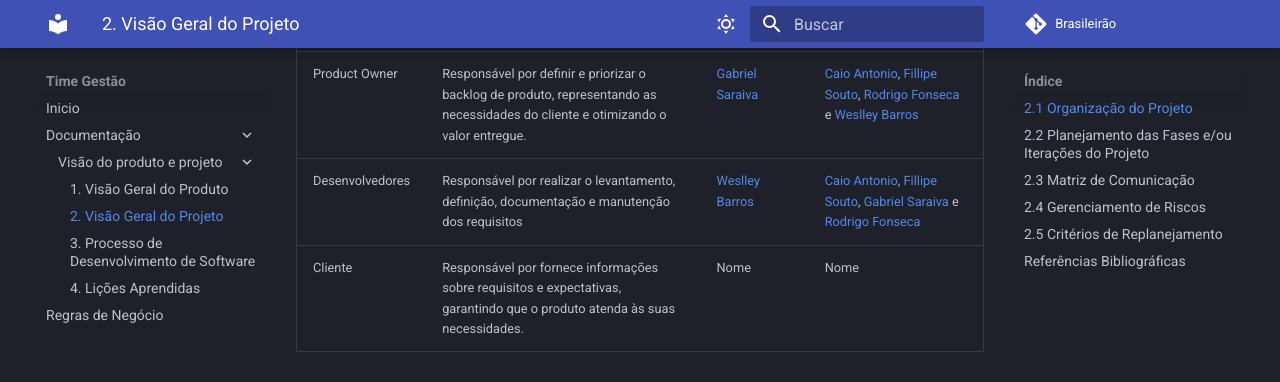
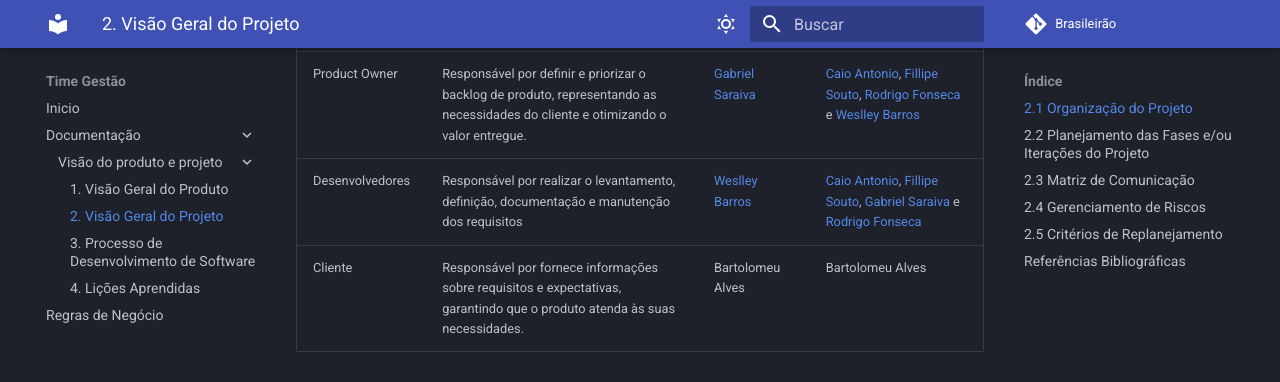
Before and after one commit to FGA-REQ/2024.2-Brasileirao, an MkDocs documentation site: the page built from docs/doc-visao/2.visao-geral-projeto.md, in a window 1280 px wide and 900 px high, scrolled down 354 px. Shown: the top 382 px of the window. Built offline with MkDocs 1.6.1 and Material for MkDocs 9.7.7, drawn with Linux system fonts in a browser that asks for light colours; nearby versions of some CDN libraries; comment, search, counter and statistics services are not loaded.

Commit message:
Adiciona nome do cliente

```diff
--- a/docs/doc-visao/2.visao-geral-projeto.md
+++ b/docs/doc-visao/2.visao-geral-projeto.md
@@ -8,7 +8,7 @@ _A tabela 1 apresenta uma visão geral da estrutura organizacional com foco em p
 | --------------- | --------------------------------------------------------------------------------------------------------------------------------- | --------------------------------------------------- | ------------------------------------------------------------------------------------------------------------------------------------------------------------------------------------------------------- |
 | Product Owner   | Responsável por definir e priorizar o backlog de produto, representando as necessidades do cliente e otimizando o valor entregue. | [Gabriel Saraiva](https://github.com/gabrielsarcan) | [Caio Antonio](https://github.com/Caio-Antonio), [Fillipe Souto](https://github.com/fillipeb50), [Rodrigo Fonseca](https://github.com/rodfon3301) e [Weslley Barros](https://github.com/weslley17w)     |
 | Desenvolvedores | Responsável por realizar o levantamento, definição, documentação e manutenção dos requisitos                                      | [Weslley Barros](https://github.com/weslley17w)     | [Caio Antonio](https://github.com/Caio-Antonio), [Fillipe Souto](https://github.com/fillipeb50), [Gabriel Saraiva](https://github.com/gabrielsarcan) e [Rodrigo Fonseca](https://github.com/rodfon3301) |
-| Cliente         | Responsável por fornece informações sobre requisitos e expectativas, garantindo que o produto atenda às suas necessidades.        | Nome                                                | Nome                                                                                                                                                                                                    |
+| Cliente         | Responsável por fornece informações sobre requisitos e expectativas, garantindo que o produto atenda às suas necessidades.        | Bartolomeu Alves                                    | Bartolomeu Alves                                                                                                                                                                                        |
 
 <p style="display: flex; justify-content: center; font-size: 0.8em">Fonte: Autores (2025)</p>
 
```
